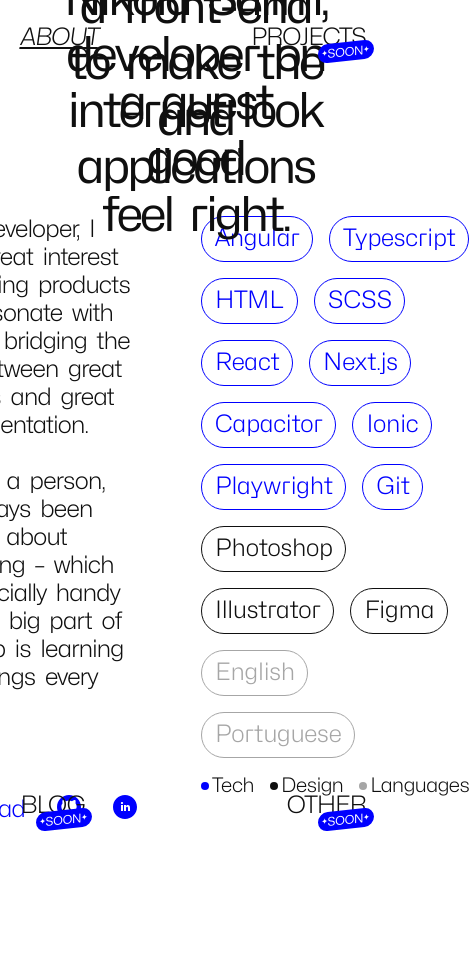
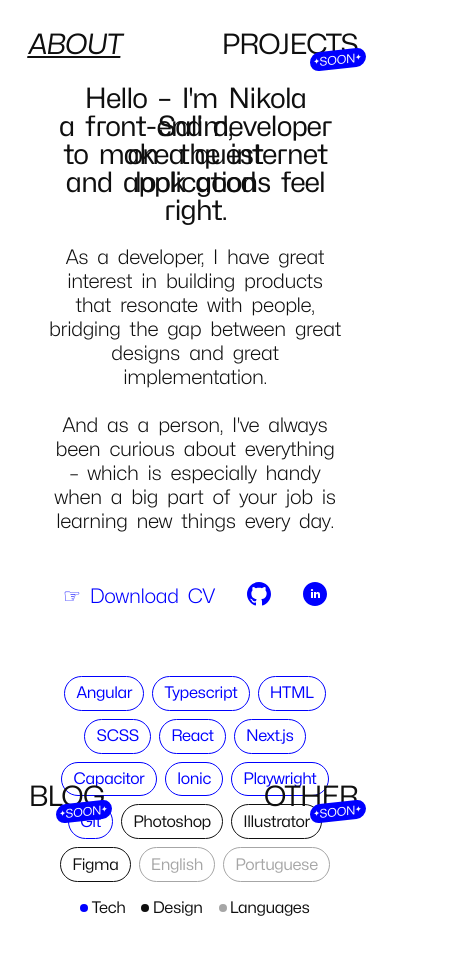
Before and after one commit to nikolasalim/nikolasalim.github.io, a Next.js app: page /about in a window 390 px wide. Shown: the top 954 px of the page, 469 px wide, since content can reach past the window. Before the commit the page ends 852 px from the top, so only its background shows below. Built offline with nearby package versions, Linux system fonts and the light colour scheme.

Commit message:
improve responsiveness

```diff
--- a/app/about/about.module.scss
+++ b/app/about/about.module.scss
@@ -1,11 +1,21 @@
 @import 'app/styles/mixins';
 
 .content {
-  height: 100vh;
+  @include font-s;
+  min-height: 100vh;
   display: flex;
   flex-direction: column;
   align-items: center;
   justify-content: center;
+  @media (max-width: $media-m) {
+    flex-direction: column;
+    text-align: center;
+    margin: 5rem 0;
+  }
+  @media (min-width: $media-m) {
+    margin: unset;
+  }
+
 }
 
 .intro {
@@ -14,13 +24,30 @@
   height: fit-content;
   text-align: center;
   color: $colour-black;
+
+  @media (max-width: $media-s) {
+    @include font-m('title');
+  }
+  @media (min-width: $media-s) {
+    @include font-l('title');
+  }
+  @media (min-width: $media-l) {
+    @include font-xl('title');
+  }
+
   .lineWrapper {
     position: relative;
     display: flex;
     justify-content: center;
     align-items: center;
-    height: 3.5rem;
     width: 100%;
+    height: 2.5rem;
+    @media (max-width: $media-s) {
+      height: 1.75rem;
+    }
+    @media (min-width: $media-l) {
+      height: 3rem;
+    }
     p {
       position: absolute;
       animation-name: fadeIn;
@@ -37,11 +64,15 @@
 }
 
 .additionalInfo {
-  @include font-m;
   display: flex;
-  margin: 4rem 10%;
+  margin: 3rem 10% 0 10%;
   gap: 4rem;
   color: $colour-black;
+  @media (max-width: $media-m) {
+    flex-direction: column;
+    text-align: center;
+    margin: 3rem 0 0 0;
+  }
 }
 
 .bio, .stackContainer {
@@ -52,14 +83,18 @@
   .stackList {
     display: flex;
     flex-wrap: wrap;
-    gap: 1rem;
+    gap: 1em;
     height: fit-content;
+    @media (max-width: $media-m) {
+      @include font-xs;
+      gap: 0.5em;
+      justify-content: center;
+    }
     .techItem, .designItem, .langItem {
-      padding: 0.5rem 0.8rem;
+      padding: 0.4em 0.7em;
       border-width: 1.5px;
       border-style: solid;
-      border-radius: 2rem;
-      font-family: 'Hubot-Sans';
+      border-radius: 2em;
       cursor: default;
     }
     .techItem {
@@ -81,7 +116,10 @@
     display: flex;
     justify-content: flex-end;
     margin-top: 1rem;
-    @include font-s;
+    @include font-xs;
+    @media (max-width: $media-m) {
+      justify-content: center;
+    }
     & > * {
       margin-right: 1rem;
       &:last-child {
@@ -114,14 +152,15 @@
   align-items: center;
   gap: 2rem;
   margin-top: 3rem;
+  @media (max-width: $media-m) {
+    justify-content: center;
+  }
 }
 
 .downloadBtn {
-  @include font-m;
   border: unset;
   color: $colour-blue;
   background-color: unset;
-  font-family: 'Mona-Sans';
   cursor: pointer;
 }
 
--- a/app/components/nav-menu/nav-menu.module.scss
+++ b/app/components/nav-menu/nav-menu.module.scss
@@ -5,19 +5,21 @@
   justify-content: space-between;
   width: 100%;
   position: fixed;
+  box-sizing: border-box;
 }
 
 .topNav {
   top: 0;
+  padding: 2rem 2rem 1rem 2rem;
 }
 
 .bottomNav {
   bottom: 0;
+  padding: 1rem 2rem 2rem 2rem;
 }
 
 .navLink {
   position: relative;
-  margin: 2rem;
   color: $colour-black;
   transform: skewX(0deg);
   @include font-xl;
@@ -52,7 +54,7 @@
 @media screen and (max-width: 768px){
   .navLink {
     @include font-m;
-    margin: 1.5rem;
+    font-variation-settings: 'wght' 400;
   }
 
   .soonTagWrapper {
--- a/app/styles/mixins.scss
+++ b/app/styles/mixins.scss
@@ -17,8 +17,8 @@
 }
 
 @mixin font-l ($type: 'text'){
-  font-size: 2.25rem;
-  line-height: 2.25rem;
+  font-size: 2.5rem;
+  line-height: 2.5rem;
   word-spacing: 0.4rem;
   @if $type == 'text' {
     font-family: 'Mona-Sans', sans-serif;
@@ -32,13 +32,21 @@
   }
 }
 
-@mixin font-m {
-  font-family: 'Mona-Sans', sans-serif;
-  font-size: 1.5rem;
-  font-variation-settings: 'wght' 300;
-  letter-spacing: -0.05rem;
+@mixin font-m ($type: 'text') {
+  font-size: 1.75rem;
   line-height: 1.75rem;
   word-spacing: 0.3rem;
+
+  @if $type == 'text' {
+    font-family: 'Mona-Sans', sans-serif;
+    font-variation-settings: 'wght' 300;
+    letter-spacing: -0.05rem;
+  }
+  @if $type == 'title' {
+    font-family: 'Hubot-Sans', sans-serif;
+    font-variation-settings: 'wght' 400;
+    letter-spacing: -0.1rem;
+  }
 }
 
 @mixin font-s {
--- a/app/styles/variables.scss
+++ b/app/styles/variables.scss
@@ -2,3 +2,8 @@
 $colour-black: #0f0f0f;
 $colour-blue: #0000ff;
 $colour-grey: #a6a6a6;
+
+// Media query breakpoints
+$media-l: 96em;
+$media-m: 80em;
+$media-s: 40em;
```
